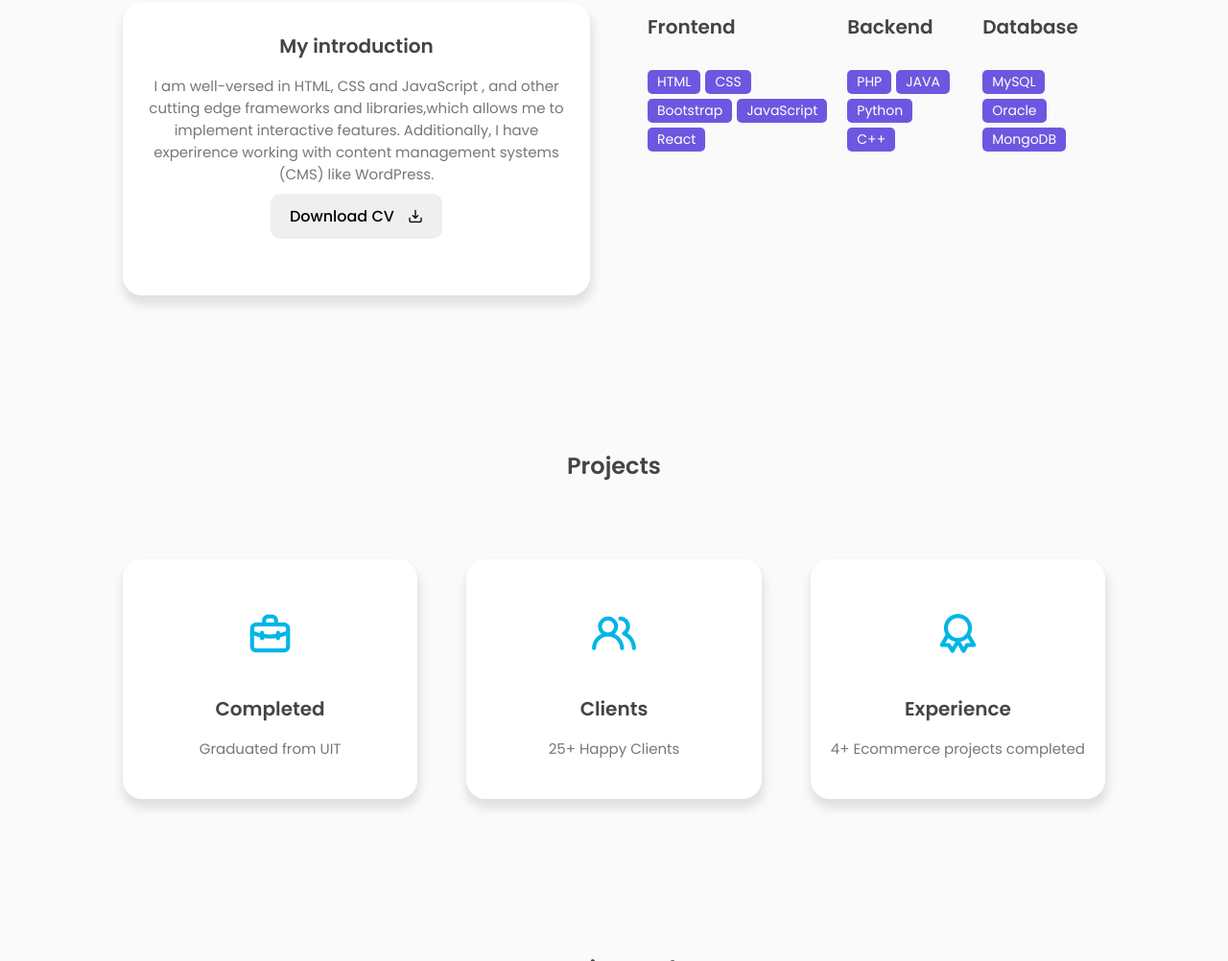
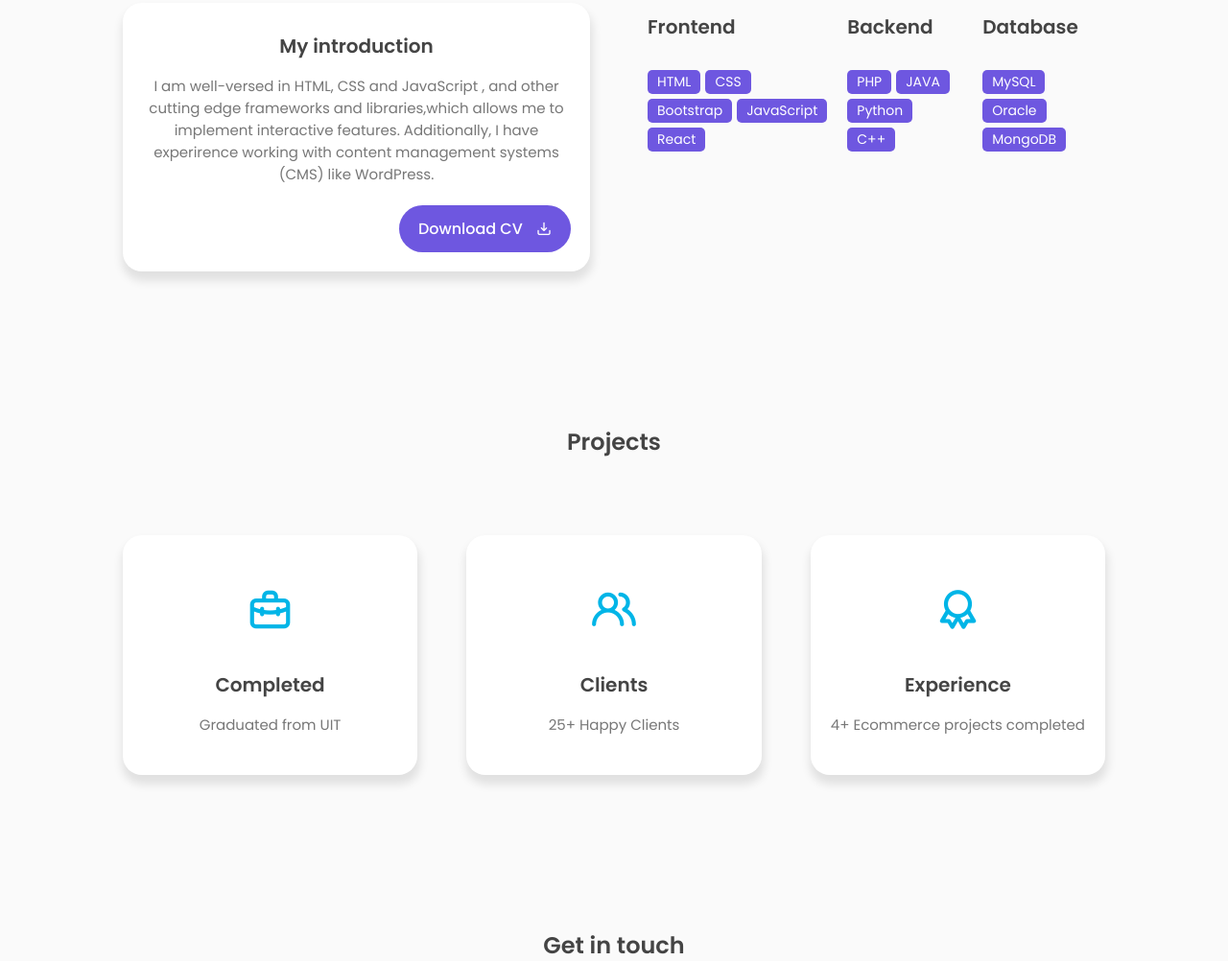
Before and after one commit to ducthai1/Portfolio_ThaiTangDuc, a plain HTML site: page index.html in a window 1280 px wide. Shown: the part 992-1994 px from the top of the page at 96% size. Drawn offline with nearby package versions, Linux system fonts and the light colour scheme.

Commit message:
fix_css_about_btn_download

```diff
--- a/assets/css/style.css
+++ b/assets/css/style.css
@@ -383,7 +383,7 @@ h3 {
     padding-bottom: 20px;
 }
 
-.about-btn button {
+.about-btn a {
     position: absolute;
     right: 20px;
     bottom: 20px;
@@ -392,7 +392,7 @@ h3 {
     border-radius: 30px;
 }
 
-.about-btn button:hover {
+.about-btn a:hover {
     background: var(--first-color-hover);
 }
 
```
